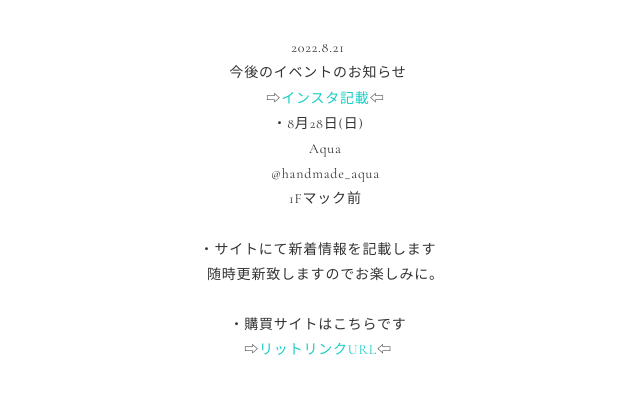
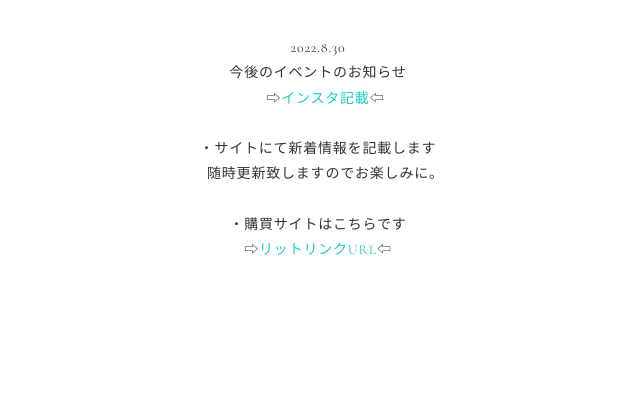
Before and after one commit to pn496/acc, a plain HTML site: page index.html in a window 1280 px wide. Shown: the part 677-1070 px from the top of the page, without its empty margins (322-962 px from the left). Drawn offline with nearby package versions, Linux system fonts and the light colour scheme.

Commit message:
Add files via upload

```diff
--- a/index.html
+++ b/index.html
@@ -110,15 +110,15 @@
         <div class="inner">
           <h2 class="title">news</h2>
           <dl class="update">
-            <dt>2022.8.21</dt>
+            <dt>2022.8.30</dt>
             <dd>今後のイベントのお知らせ<br>
               　⇨<a href="https://www.instagram.com/moimoi____iii/" alt="インスタ">インスタ記載</a>⇦<br>
-            <dd>・8月28日(日)<br>
+              <!-- <dd>・8月28日(日)<br>
               　Aqua<br>
               　@handmade_aqua<br>
               　1Fマック前
-            </dd>
-            <br>
+            </dd> -->
+              <br>
             <dd>・サイトにて新着情報を記載します<br>
               　随時更新致しますのでお楽しみに。
             </dd>
```
